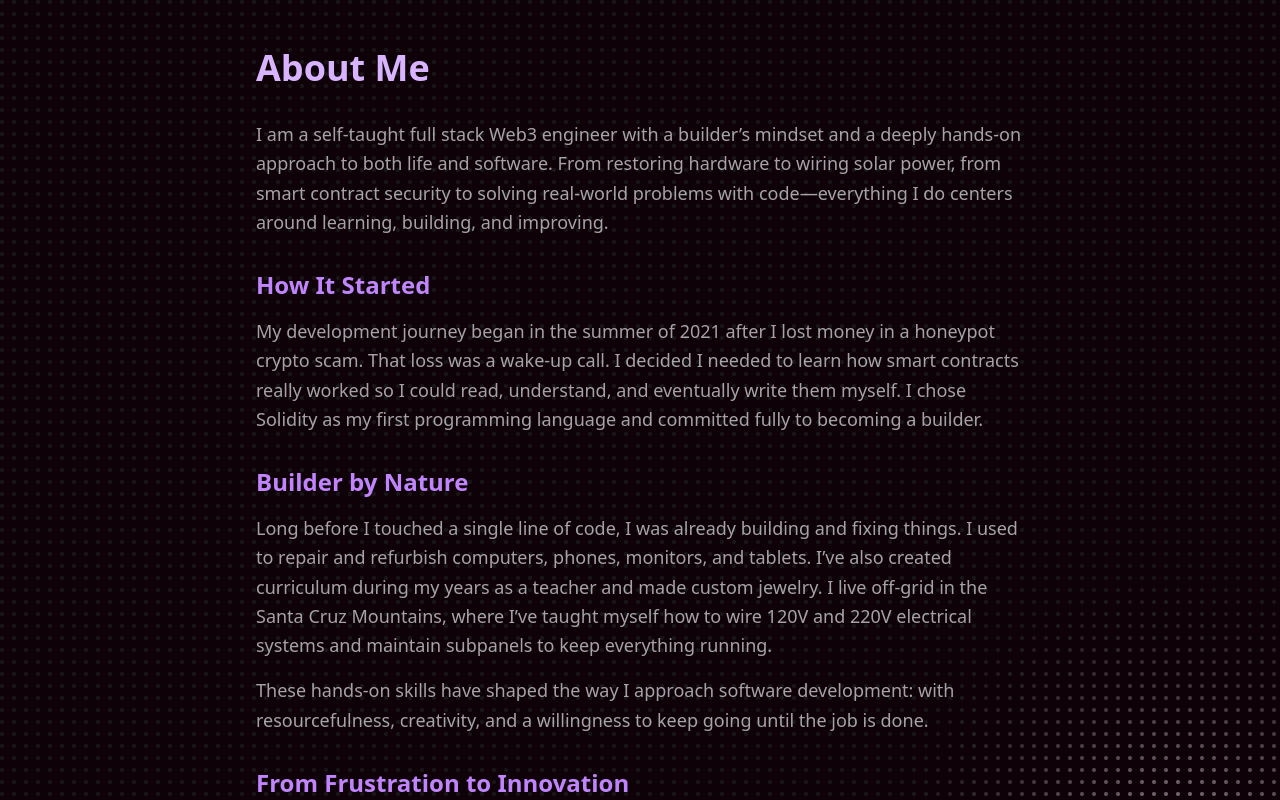
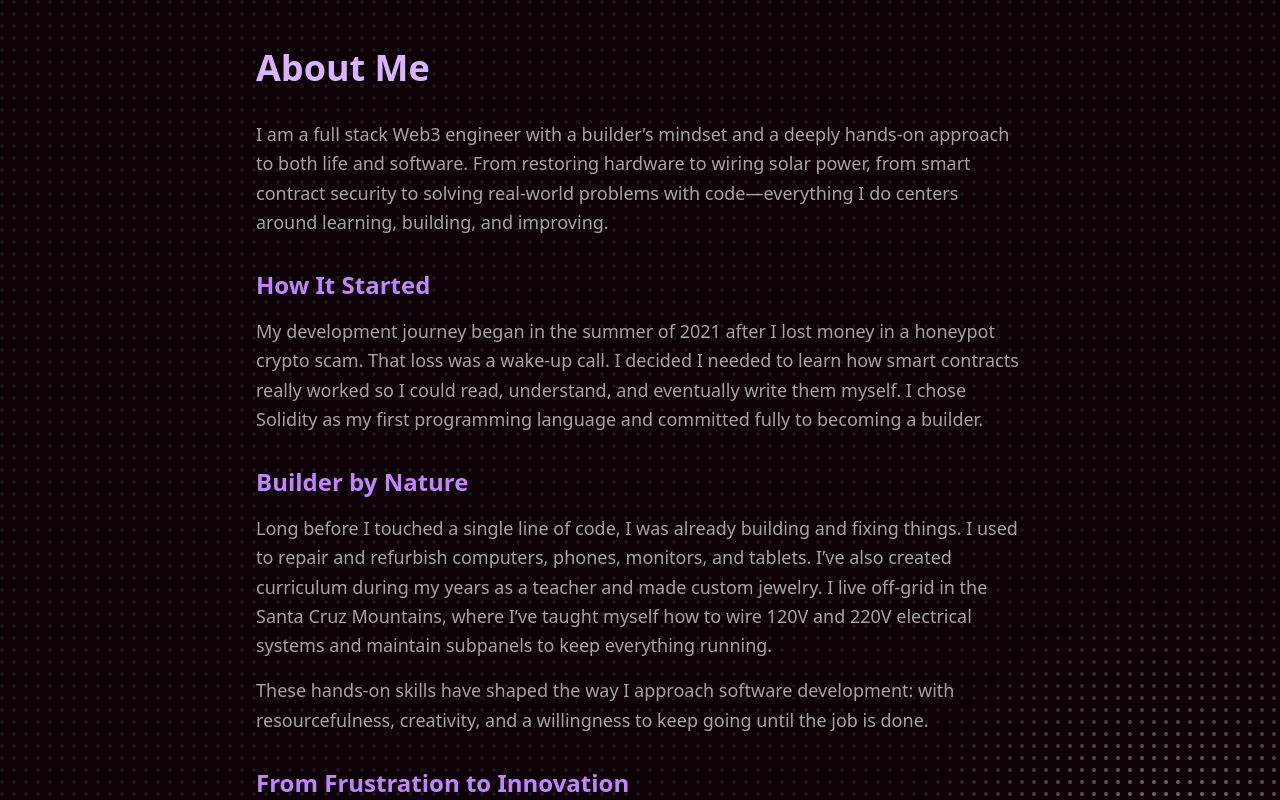
Before and after one commit to shrtpvteacher/portfolio, a React (Vite) app: page /about in a window 1280 px wide. Shown: the top 800 px of the page. Built offline with nearby package versions, Linux system fonts and the light colour scheme.

Commit message:
edited paragraph one of aboutme page

```diff
--- a/src/pages/AboutMePage.jsx
+++ b/src/pages/AboutMePage.jsx
@@ -13,7 +13,7 @@ const AboutMe = () => {
         <h1 className="text-4xl font-bold mb-8 text-purple-300">About Me</h1>
 
         <p className="text-lg mb-6 leading-relaxed">
-          I am a self-taught full stack Web3 engineer with a builder’s mindset and a deeply hands-on approach to both life and software. From restoring hardware to wiring solar power, from smart contract security to solving real-world problems with code—everything I do centers around learning, building, and improving.
+          I am a full stack Web3 engineer with a builder’s mindset and a deeply hands-on approach to both life and software. From restoring hardware to wiring solar power, from smart contract security to solving real-world problems with code—everything I do centers around learning, building, and improving.
         </p>
 
         <h2 className="text-2xl font-semibold mt-8 mb-4 text-purple-400">How It Started</h2>
```
